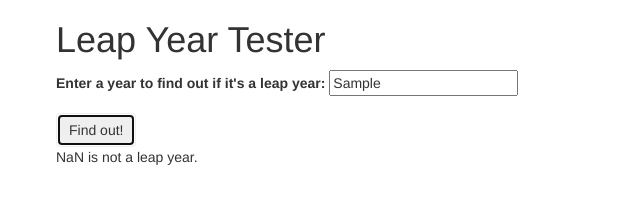
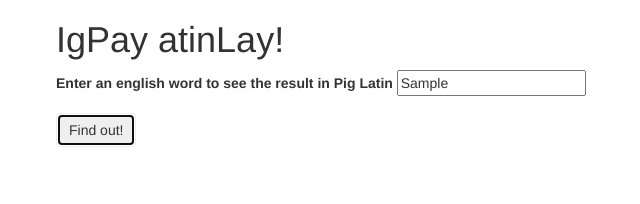
Before and after one commit to amigdol1/pig_latin, a plain HTML site: page index.html in a window 1280 px wide. Both pictures are taken after typing "Sample" into the empty fields and a click on the button "Find out!". Shown: the whole page, without its empty margins (14-654 px from the left). Drawn offline with Linux system fonts and the light colour scheme.

Commit message:
add logic for pig latin in vowels and starting with one consenant.

```diff
--- a/index.html
+++ b/index.html
@@ -6,23 +6,23 @@
     <link href="css/styles.css" rel="stylesheet" type="text/css">
     <script src="js/jquery-3.0.0.js"></script>
     <script src="js/scripts.js"></script>
-    <title>Leap year tester</title>
+    <title>Pig Latin</title>
   </head>
   <body>
     <div class="container">
-      <h1>Leap Year Tester</h1>
+      <h1>IgPay atinLay! </h1>
 
-      <form id ="leap-year">
+      <form id ="pig-latin">
         <div class="form-group">
-          <label for="year">Enter a year to find out if it's a leap year:</label>
-          <input id="year" type="text">
+          <label for="word">Enter an english word to see the result in Pig Latin</label>
+          <input id="sentence" type="text">
         </div>
 
         <button type="submit" class="btn">Find out!</button>
       </form>
 
       <div id="result">
-        <p><span class="year"></span> is <span class="not"></span> a leap year.</p>
+        <p><span class="latin"></span> is <span class="pig"></span> pig latin word </p>
 
       </div>
     </div>
--- a/js/scripts.js
+++ b/js/scripts.js
@@ -1,27 +1,40 @@
-// business logic
-var leapYear = function(year) {
-  if ((year % 4 === 0) && (year % 100 !== 0) || ( year % 400 === 0)) {
-    return true;
-  } else {
-    return false;
-  }
-};
+// // business logic
+ // var vowels = ['a', 'e', 'i', 'o', 'u'];
+// var qu = 'qu';
+ var space = ' ';
+// var comma = ', ';
 
 // user interface logic
+var pigLatin = (function(word) {
+if (word.charAt(0) === "a"|| word.charAt(0) === "e"|| word.charAt(0) === "i"|| word.charAt(0) === "o"|| word.charAt(0) === "u") {
+  return word + "ay";
+  }
+  else if (word.charAt(0) !== "a"|| word.charAt(0) !== "e"|| word.charAt(0) !== "i"|| word.charAt(0) !== "o"|| word.charAt(0) !== "u")
+{
+  var remove = word.slice(1);
+return remove + word.charAt(0) + "ay";
+}
+
+});
+
 $(document).ready(function() {
-  $("form#leap-year").submit(function(event) {
+  $("form#pig-latin").submit(function(event) {
     event.preventDefault();
-    var year = parseInt($("input#year").val());
-    var result = leapYear(year);
+    var word = ($("input#sentence").val());
+    pigLatin(word);
 
-    $(".year").text(year);
 
-    if (!result) {
-      $(".not").text("not");
-    } else {
-      $(".not").text("");
-    }
 
-    $("#result").show();
+     console.log(pigLatin(word));
   });
 });
+
+
+
+
+
+
+
+//create a loop that contains a forEach function that calls on the character at method for each word [var string, forEach, var res = str.charAt(0); #vowels #oneatatime]
+
+//create if, else if for vowels, qu, and "squ" logic. else will be constants and "y".
```
Also changed, not shown: 1 other file.
